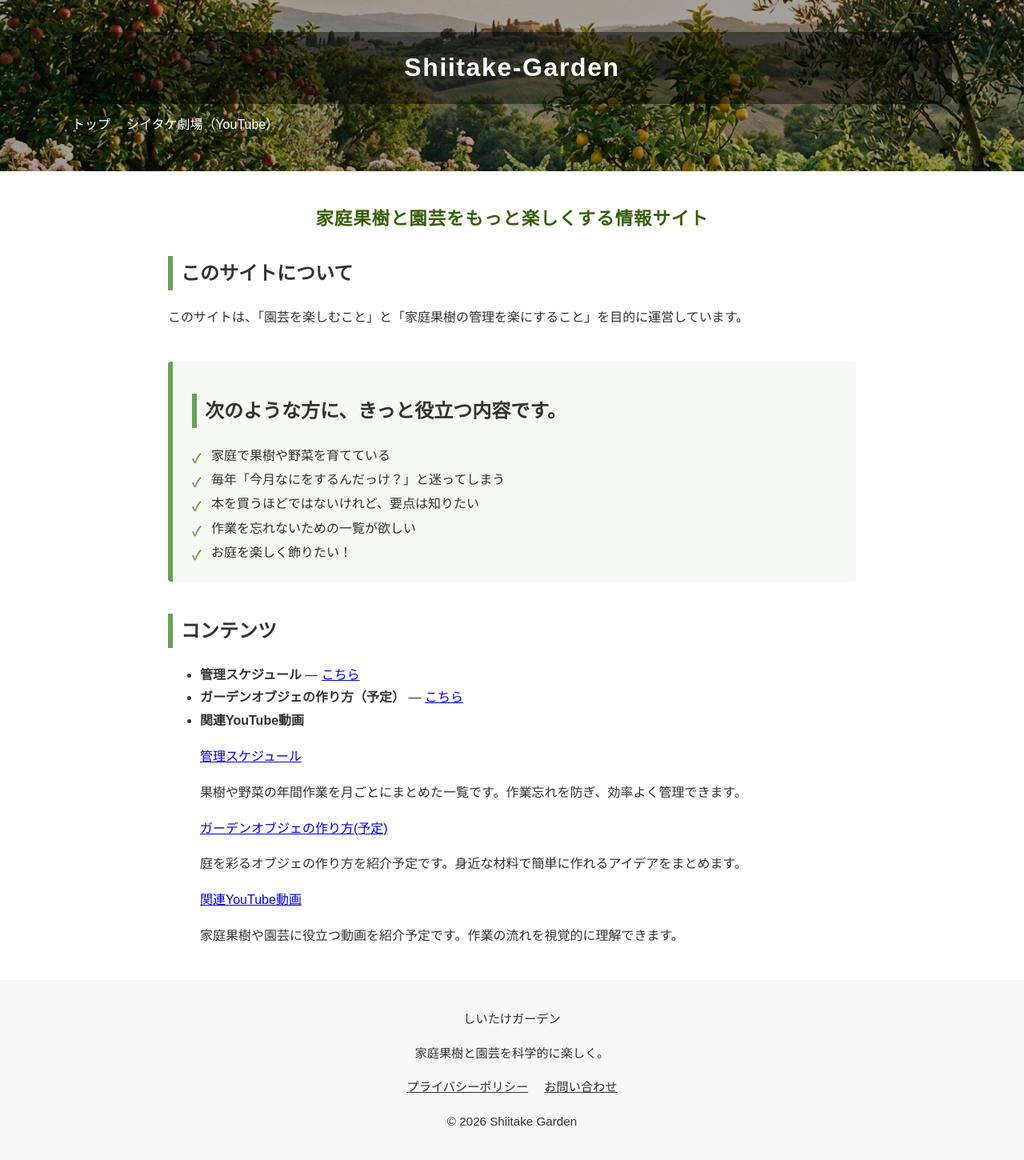
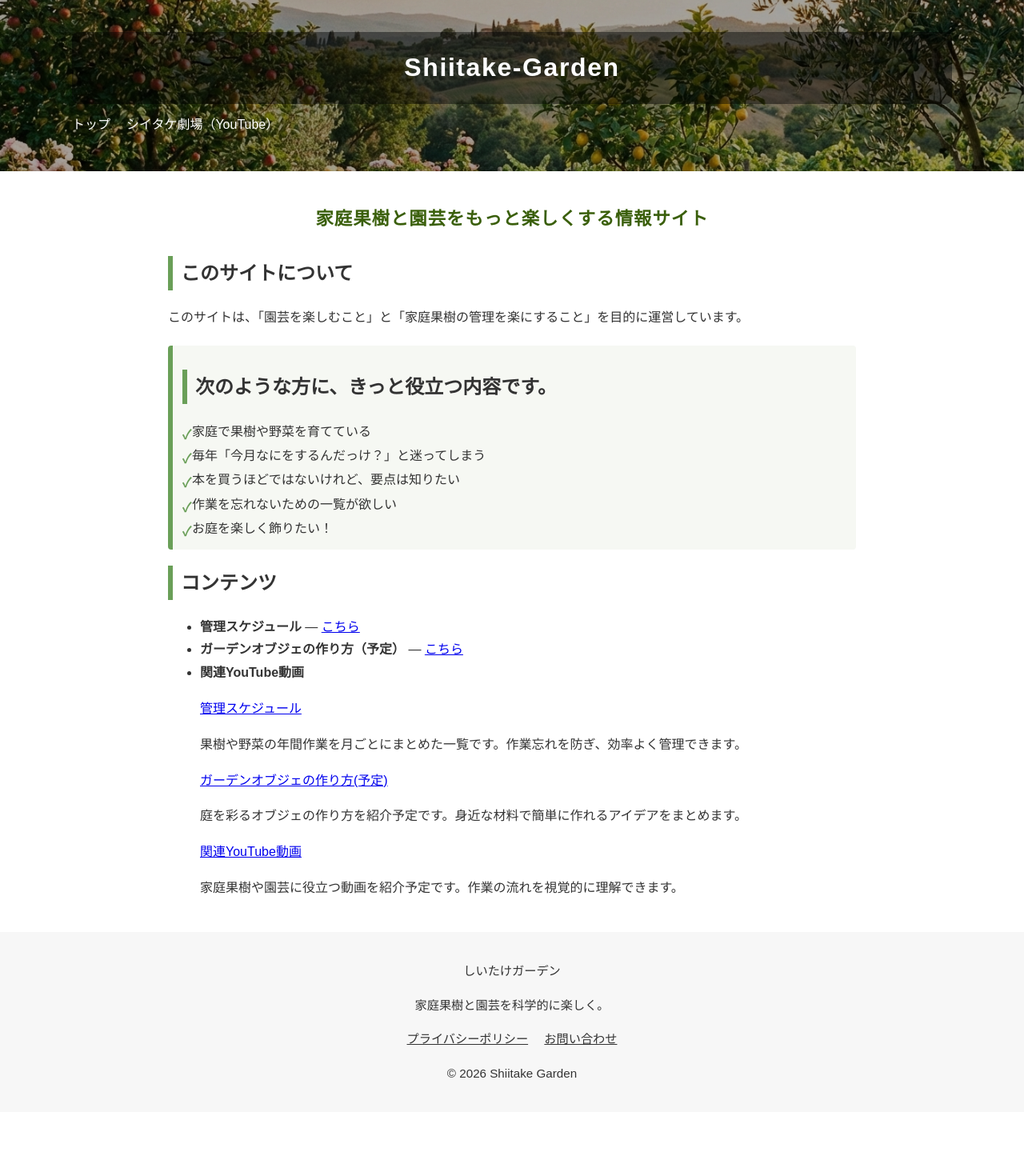
Before and after one commit to shiitake-garden/shiitake-garden.github.io, a Jekyll site: the page built from index.html, in a window 1280 px wide. Shown: the whole page at 80% size. Built offline with Jekyll 4.4.1, drawn with Linux system fonts in a browser that asks for light colours; after the commit the page ends 1390 px from its top, so only the background shows below that.

Commit message:
Update site.css

```diff
--- a/assets/css/site.css
+++ b/assets/css/site.css
@@ -14,8 +14,8 @@ h2{border-left:6px solid var(--brand); padding-left:10px}
 .for-you {
   background: #f6f8f3;           /* 土・紙っぽい淡色 */
   border-left: 6px solid #6a9f58; /* 既存のグリーン系と統一 */
-  padding: 20px 24px;
-  margin: 40px 0;
+  padding: 10px 12px;
+  margin: 20px 0;
   border-radius: 4px;
 }
 
@@ -26,7 +26,7 @@ h2{border-left:6px solid var(--brand); padding-left:10px}
 }
 
 .for-you li {
-  padding: 4px 0 4px 24px;
+  padding: 4px 0 4px 12px;
   line-height: 1.4;
   position: relative;
 }
```
